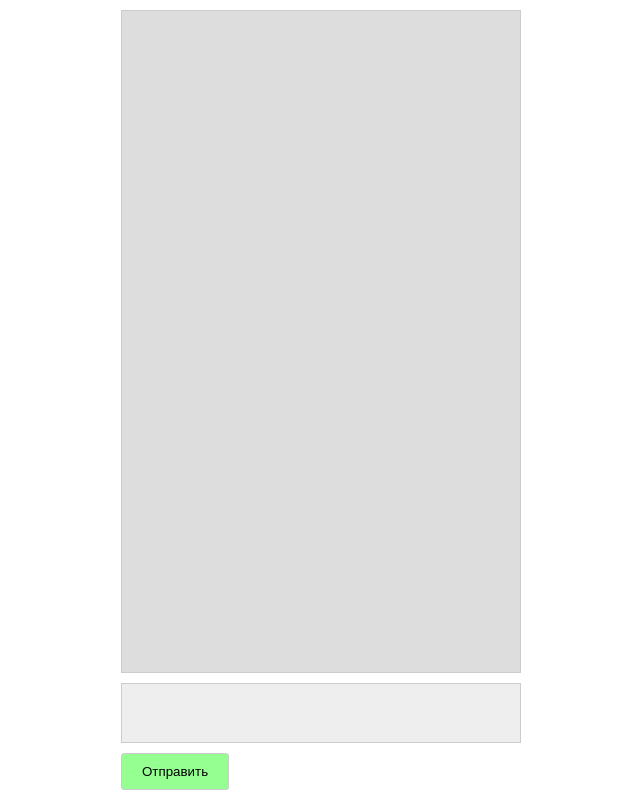
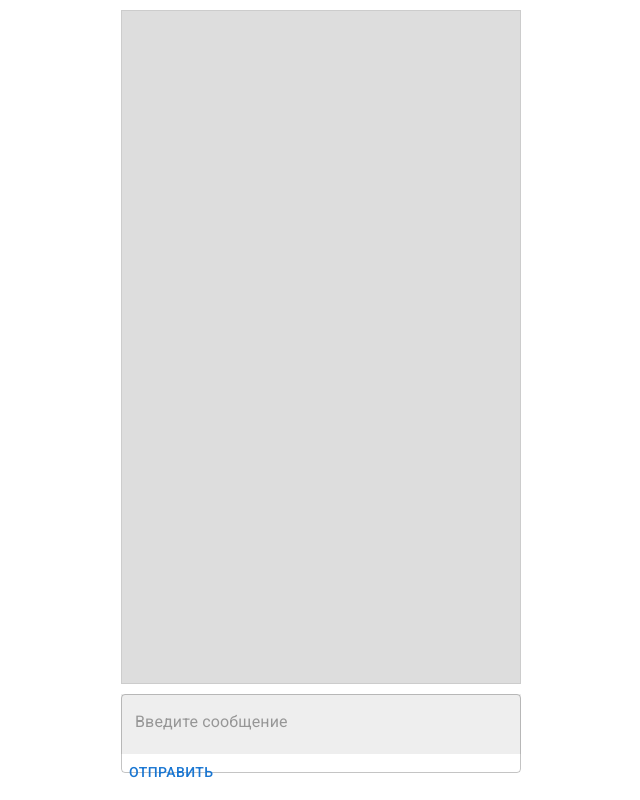
Before and after one commit to AlienAmigo/GB-React, a React (Create React App) app: page / in a window 1280 px wide. Shown: the whole page, without its empty margins (319-959 px from the left). Built offline with nearby package versions, Linux system fonts and the light colour scheme.

Commit message:
eslint and prettier installed

```diff
--- a/public/index.html
+++ b/public/index.html
@@ -6,10 +6,18 @@
     <meta name="viewport" content="width=device-width, initial-scale=1" />
     <meta name="theme-color" content="#000000" />
     <meta
-      name="description"
-      content="Web site created using create-react-app"
+    name="description"
+    content="Web site created using create-react-app"
     />
     <link rel="apple-touch-icon" href="%PUBLIC_URL%/logo192.png" />
+    <link
+      rel="stylesheet"
+      href="https://fonts.googleapis.com/css?family=Roboto:300,400,500,700&display=swap"
+    />
+    <link
+      rel="stylesheet"
+      href="https://fonts.googleapis.com/icon?family=Material+Icons"
+    />
     <!--
       manifest.json provides metadata used when your web app is installed on a
       user's mobile device or desktop. See https://developers.google.com/web/fundamentals/web-app-manifest/
--- a/src/components/MessageForm/index.tsx
+++ b/src/components/MessageForm/index.tsx
@@ -1,50 +1,51 @@
 import React, { FormEvent, useState } from 'react';
 import './style.scss';
+import ReactDOM from 'react-dom';
+import Button from '@mui/material/Button';
+import TextField from '@mui/material/TextField';
 
 const MessageForm = (props: any) => {
-  const [value, setValue] = useState("");
+  const [value, setValue] = useState('');
 
-  const isAuthorHuman = (): boolean => Boolean(Math.floor(Math.random() * (Math.floor(1) - Math.ceil(0) + 1)) + Math.ceil(0));
+  const isAuthorHuman = (): boolean =>
+    Boolean(Math.floor(Math.random() * (Math.floor(1) - Math.ceil(0) + 1)) + Math.ceil(0));
 
   const onSubmit = (ev: FormEvent) => {
     ev.preventDefault();
-    if (value === "") {
-      return
-    };
-    setValue("");
-    props.addMessage(
-      {
-        text: value,
-        isAuthorHuman: isAuthorHuman(),
-        date: "",
-      }
-    );
-  }
+    if (value === '') {
+      return;
+    }
+    setValue('');
+    props.addMessage({
+      text: value,
+      isAuthorHuman: isAuthorHuman(),
+      date: ''
+    });
+  };
 
   const onChange = (ev: React.ChangeEvent<HTMLTextAreaElement>): void => {
     setValue(ev.target.value);
-  }
+  };
 
   return (
-    <form
-      id=""
-      action=""
-      method=""
-      className="message-form"
-      onSubmit={onSubmit}
-    >
-      <textarea
+    <form id="" action="" method="" className="message-form" onSubmit={onSubmit}>
+      <TextField
         name=""
         id=""
-        value={value}
+        // ref={}
+        aria-label="empty textarea"
+        multiline
+        rows={2}
+        placeholder="Введите сообщение"
+        value={value.toString()}
         className="message-form__textarea"
         onChange={onChange}
-      >
-
-      </textarea>
-      <button type="submit" className="message-form__submit-btn">Отправить</button>
+      ></TextField>
+      <Button type="submit" className="message-form__submit-btn">
+        Отправить
+      </Button>
     </form>
-  )
-}
+  );
+};
 
 export default MessageForm;
```
Also changed, not shown: package.json (+41 -1 lines), src/App.tsx (+12 -11 lines), src/components/Message/index.tsx (+17 -9 lines), src/components/MessageList/index.tsx (+5 -8 lines), src/index.css (+3 -5 lines), src/types/index.tsx (+7 -9 lines), .eslintrc.json (added), src/.babelrc (added), 2 other files (tests, documents, lock files or other folders).
